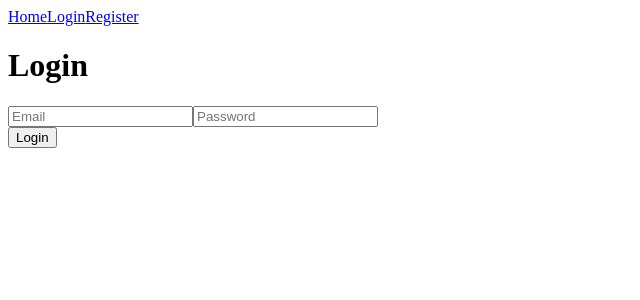
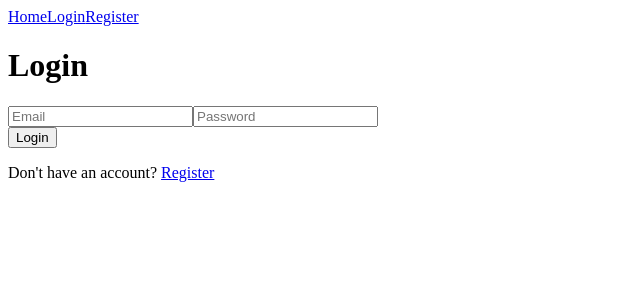
Before and after one commit to VioletViolaVi/react_quiz_mongoDB_practice, a React (Vite) app: page /login in a window 1280 px wide. Shown: the top 300 px of the page, without its empty margins (0-640 px from the left). Built offline with nearby package versions, Linux system fonts and the light colour scheme.

Commit message:
add link to each other's pages

```diff
--- a/src/components/Login/index.jsx
+++ b/src/components/Login/index.jsx
@@ -1,4 +1,6 @@
 import { useState } from "react";
+import { Link } from "react-router-dom";
+import Register from "../Register";
 
 function Login() {
   // state variables
@@ -67,8 +69,18 @@
         <br />
         <button>Login</button>
       </form>
+      <p>
+        Don't have an account? <Link to={"/register"}>Register</Link>
+      </p>
     </>
   );
 }
 
 export default Login;
+
+/*
+{
+    "email":"test@test.com",
+    "password":"test"
+}
+*/
--- a/src/components/Register/index.jsx
+++ b/src/components/Register/index.jsx
@@ -1,4 +1,5 @@
 import { useState } from "react";
+import { Link } from "react-router-dom";
 
 function Register() {
   // state variables
@@ -93,6 +94,9 @@
         <br />
         <button>Register</button>
       </form>
+      <p>
+        Have an account? <Link to={"/login"}>Login</Link>
+      </p>
     </>
   );
 }
```
